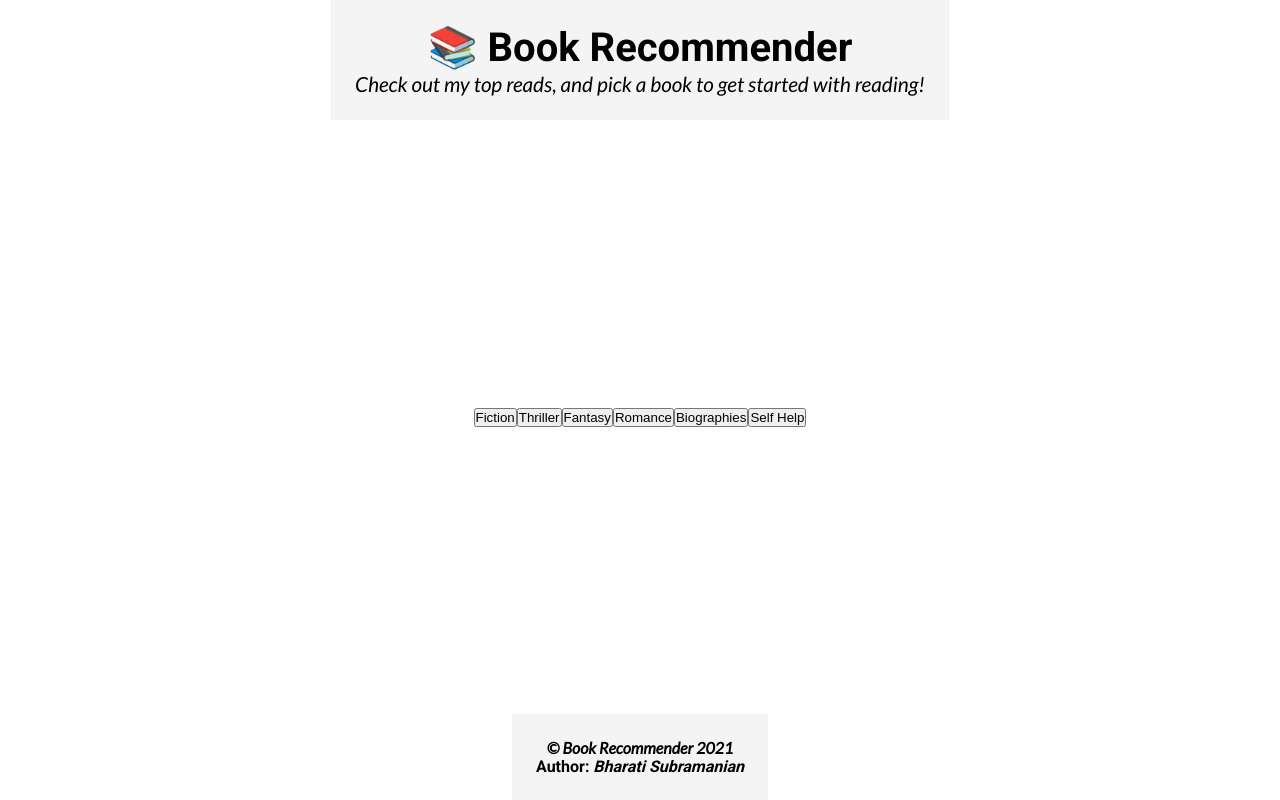
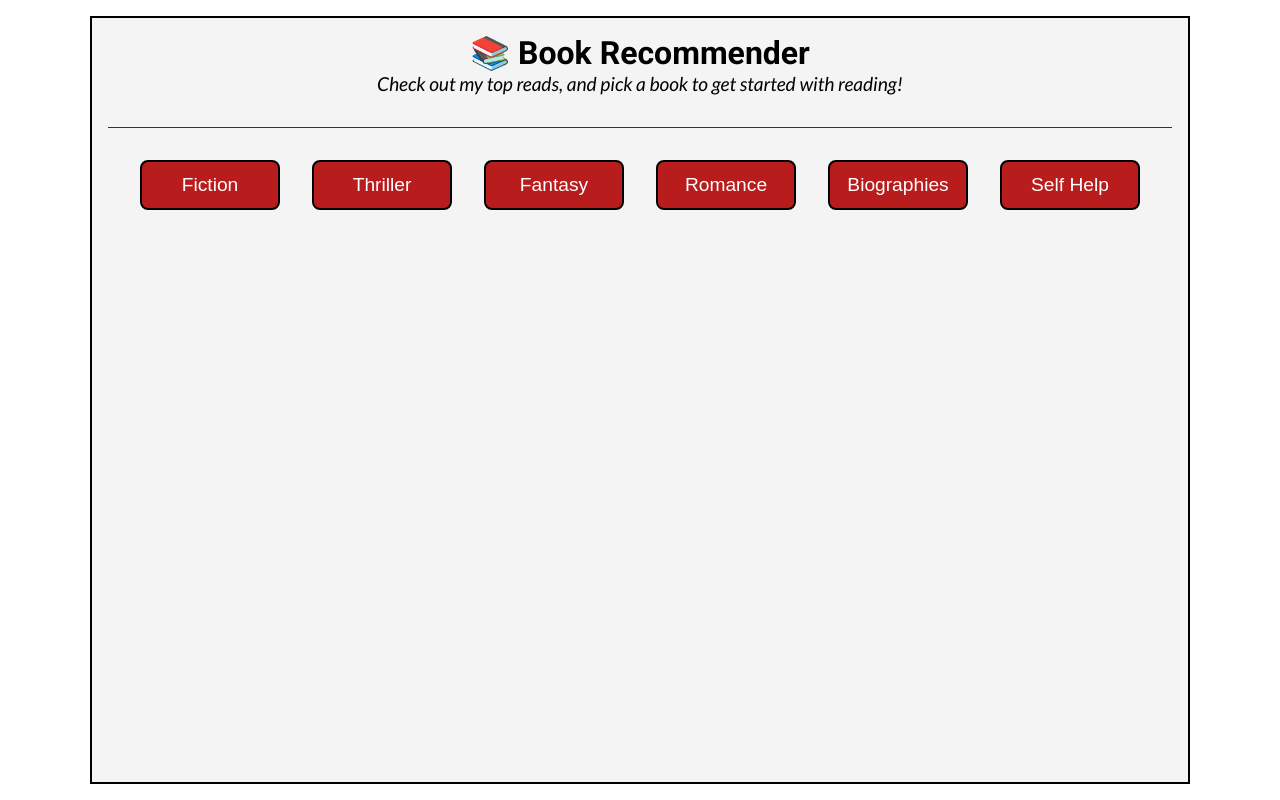
Before and after one commit to bharati-21/book-recommender, a React (Create React App) app: page / in a window 1280 px wide. Built offline with nearby package versions, Linux system fonts and the light colour scheme.

Commit message:
styles: created basic look

```diff
--- a/src/App.js
+++ b/src/App.js
@@ -3,15 +3,14 @@ import "./styles.css";
 export default function App() {
   return (
     <div className="App">
-      <header className="hero bg-off-white">
       <div className="container">
+        <header className="hero">
           <h1 className="hero-head">
             <span>📚</span> Book Recommender
           </h1>
           <p className="hero-lead italic">
             Check out my top reads, and pick a book to get started with reading!
           </p>
-        </div>
         </header>
         <main className="main">
           <section className="genre-links">
@@ -22,17 +21,9 @@ export default function App() {
             <button className="btn btn-primary btn-genre">Biographies</button>
             <button className="btn btn-primary btn-genre">Self Help</button>
           </section>
+          <section className="book-list"></section>
         </main>
-      <footer className="footer bg-off-white">
-        <div className="container">
-          <div className="bold italic">&copy; Book Recommender 2021</div>
-          <div>
-            <strong>
-              Author: <em>Bharati Subramanian</em>
-            </strong>
       </div>
-        </div>
-      </footer>
     </div>
   );
 }
--- a/src/styles.css
+++ b/src/styles.css
@@ -12,24 +12,26 @@
 
 body {
   background: #fff;
-  color: #333;
-  height: 100vh;
-  width: 100%;
+  color: #000;
 }
 
 .App {
   font-family: "Roboto", Arial, Helvetica, sans-serif;
   text-align: center;
   height: 100vh;
-  max-width: 100%;
   display: flex;
   flex-direction: column;
-  justify-content: space-between;
+  justify-content: center;
   align-items: center;
 }
 
 .container {
-  padding: 1.5rem;
+  border: 2px solid #000;
+  max-width: 1100px;
+  padding: 1rem;
+  margin: 1rem;
+  background: #f4f4f4;
+  height: 100%;
 }
 
 .bold {
@@ -41,22 +43,45 @@ body {
   font-family: "Lato";
 }
 
-.bg-off-white {
-  background: #f4f4f4;
-  color: #000;
+.btn {
+  display: block;
+  padding: 0.75rem 1rem;
+  margin: 1rem;
+  border-radius: 0.5rem;
+  outline: none;
+  font-size: 1.2rem;
+  border: 2px solid #000;
 }
 
 .hero {
+  margin-bottom: 2rem;
 }
 
 .hero-head {
-  font-size: 2.5rem;
+  font-size: 2rem;
 }
 
 .hero-lead {
-  font-size: 1.3rem;
+  font-size: 1.2rem;
 }
 
-.footer {
-  max-width: 960px;
+.main {
+  border-top: 1px solid #333;
+  padding: 1rem;
 }
+
+.main .genre-links {
+  width: 100%;
+  display: flex;
+  justify-content: center;
+  align-items: center;
+}
+
+.main .genre-links .btn-genre {
+  width: 150px;
+}
+
+.btn-primary {
+  background: var(--primary-color);
+  color: #fff;
+}
```
Lines whose indentation alone changed are shown as unchanged.
